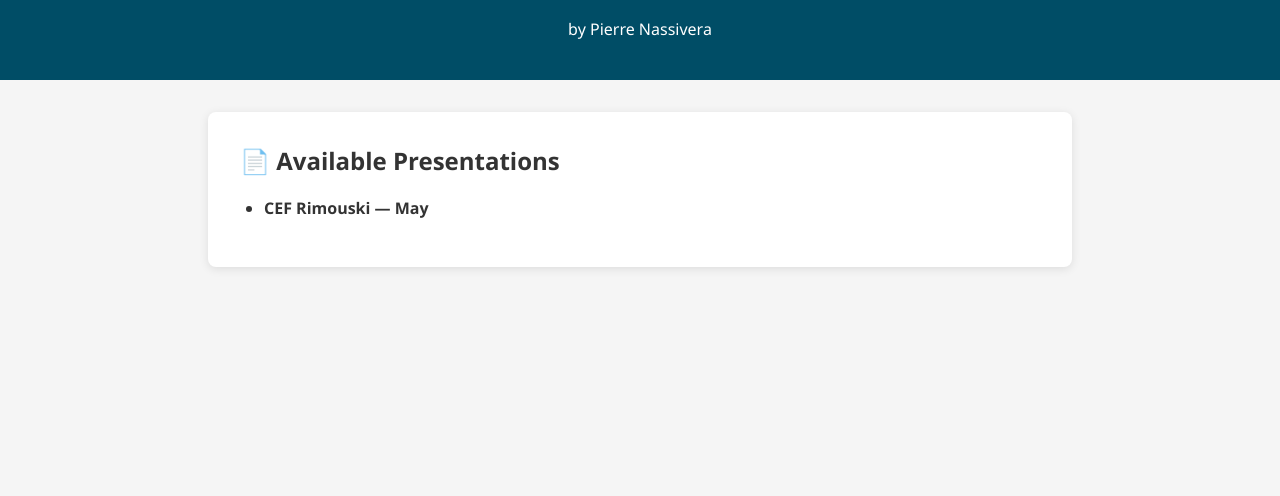
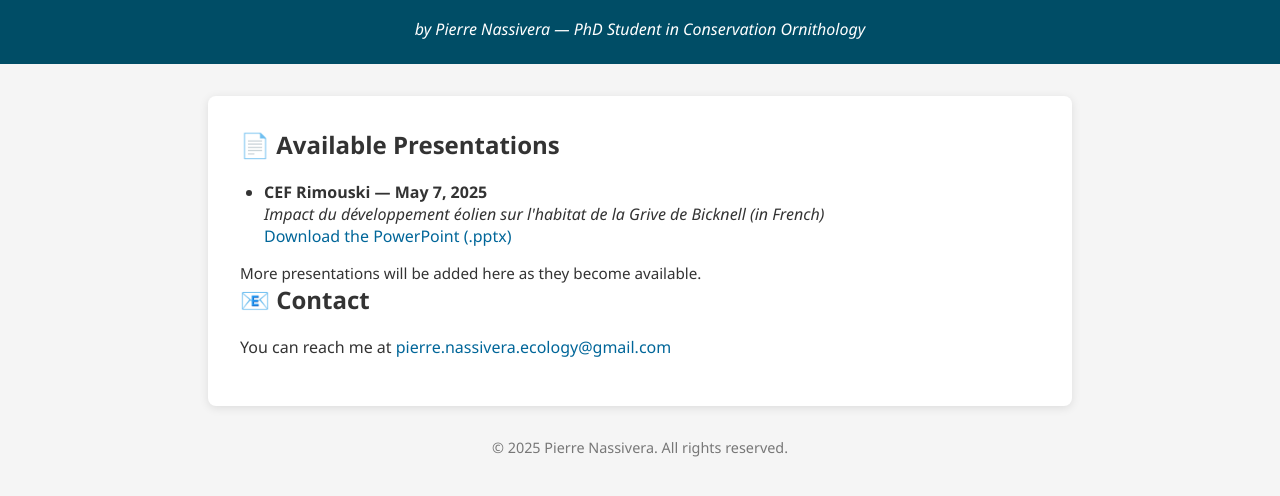
Before and after one commit to pnassivera/Congresses, a plain HTML site: page docs/index.html in a window 1280 px wide. Shown: the part 70-566 px from the top of the page. Drawn offline with Linux system fonts and the light colour scheme.

Commit message:
Update index.html

```diff
--- a/docs/index.html
+++ b/docs/index.html
@@ -17,6 +17,10 @@
       color: white;
       padding: 1.5rem 2rem;
       text-align: center;
+    }
+    header p {
+      margin: 0.3rem 0 0;
+      font-style: italic;
     }
     main {
       padding: 2rem;
@@ -46,15 +50,38 @@
       color: #777;
       margin: 2rem 0;
     }
+    .presentation-info {
+      margin-top: 1rem;
+      font-size: 0.95em;
+    }
   </style>
 </head>
 <body>
   <header>
     <h1>Scientific Presentations Archive</h1>
-    <p>by Pierre Nassivera</p>
+    <p>by Pierre Nassivera — PhD Student in Conservation Ornithology</p>
   </header>
   <main>
     <h2>📄 Available Presentations</h2>
     <ul>
       <li>
-        <strong>CEF Rimouski — May
+        <strong>CEF Rimouski — May 7, 2025</strong><br/>
+        <em>Impact du développement éolien sur l'habitat de la Grive de Bicknell (in French)</em><br/>
+        <a href="CEF_Rimouski_07052025/presentation_CEF_Rimouski_2025.pptx" download>
+          Download the PowerPoint (.pptx)
+        </a>
+      </li>
+    </ul>
+
+    <div class="presentation-info">
+      More presentations will be added here as they become available.
+    </div>
+
+    <h2>📧 Contact</h2>
+    <p>You can reach me at <a href="mailto:pierre.nassivera.ecology@gmail.com">pierre.nassivera.ecology@gmail.com</a></p>
+  </main>
+  <footer>
+    &copy; 2025 Pierre Nassivera. All rights reserved.
+  </footer>
+</body>
+</html>
```
